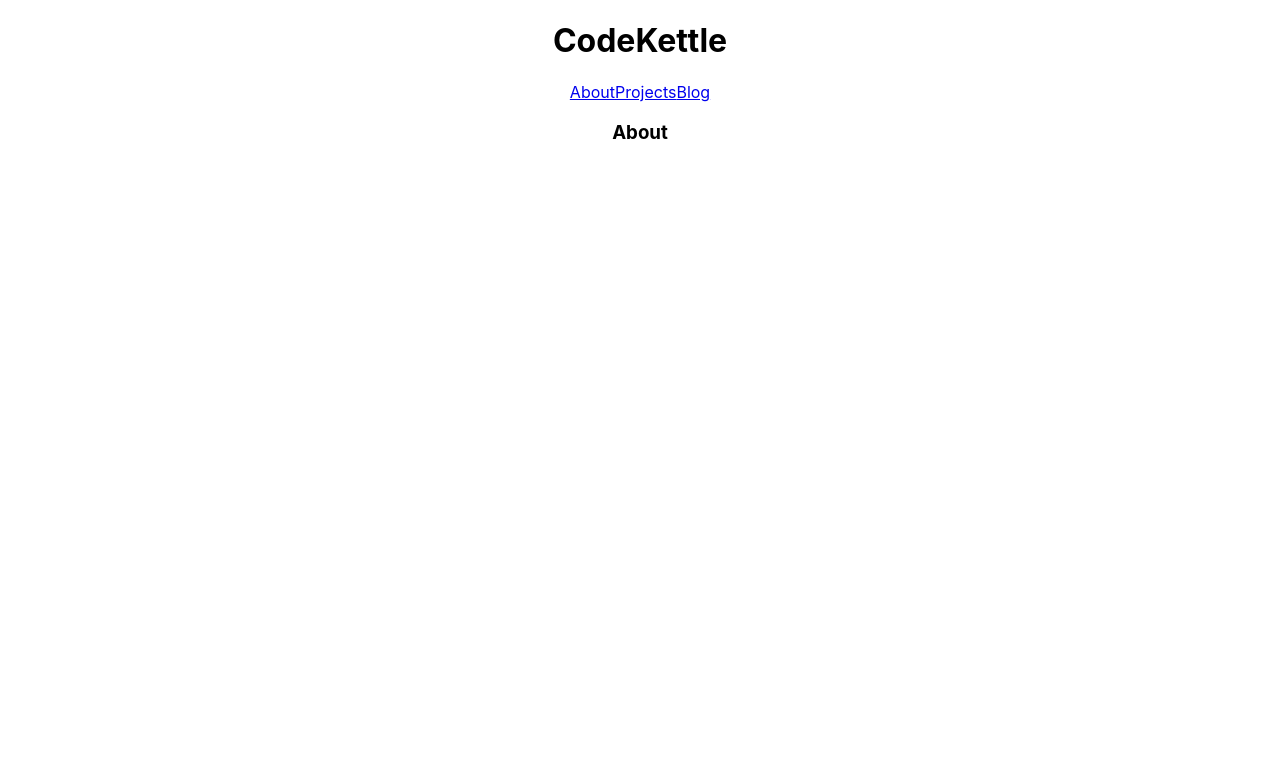
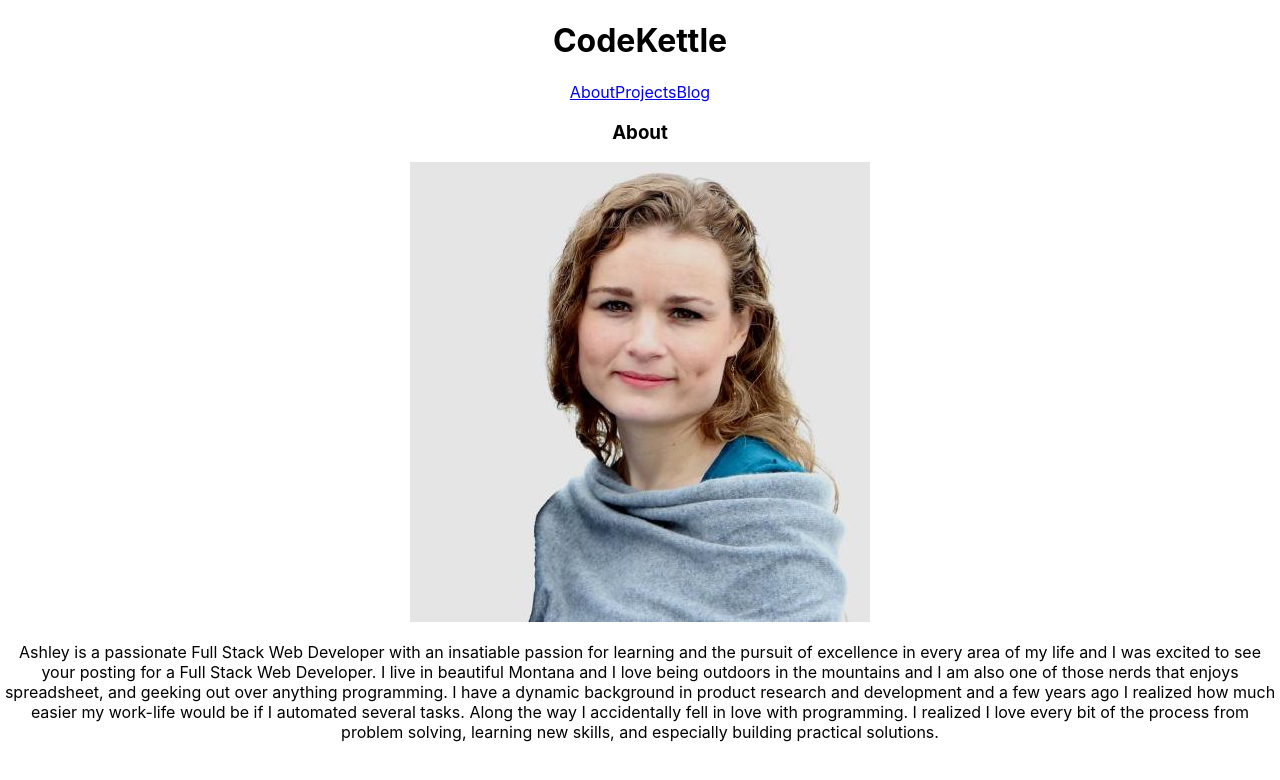
Before and after one commit to ashley3schultz/code-kettle, a React (Create React App) app: page / in a window 1280 px wide. Shown: the top 780 px of the page. Built offline with nearby package versions, Linux system fonts and the light colour scheme.

Commit message:
Update about page

```diff
--- a/src/components/About.js
+++ b/src/components/About.js
@@ -4,10 +4,14 @@ const About = props => {
       return (
         <div className='projects'>
             <h3>About</h3>
-            {/* <img
-                src={require('./images/Logo.')}
-                alt='logo'
-            /> */}
+            <img
+                src={require('./images/profilepic.jpeg')}
+                alt='profile'
+            />
+            <p>
+                Ashley is a passionate Full Stack Web Developer with an insatiable passion for learning and the pursuit of excellence in every area of my life and I was excited to see your posting for a Full Stack Web Developer. I live in beautiful Montana and I love being outdoors in the mountains and I am also one of those nerds that enjoys spreadsheet, and geeking out over anything programming.
+                I have a dynamic background in product research and development and a few years ago I realized how much easier my work-life would be if I automated several tasks. Along the way I accidentally fell in love with programming. I realized I love every bit of the process from problem solving, learning new skills, and especially building practical solutions.
+            </p>
         </div>
     )
 }
```
Also changed, not shown: src/components/images/profilepic.jpeg (added).
